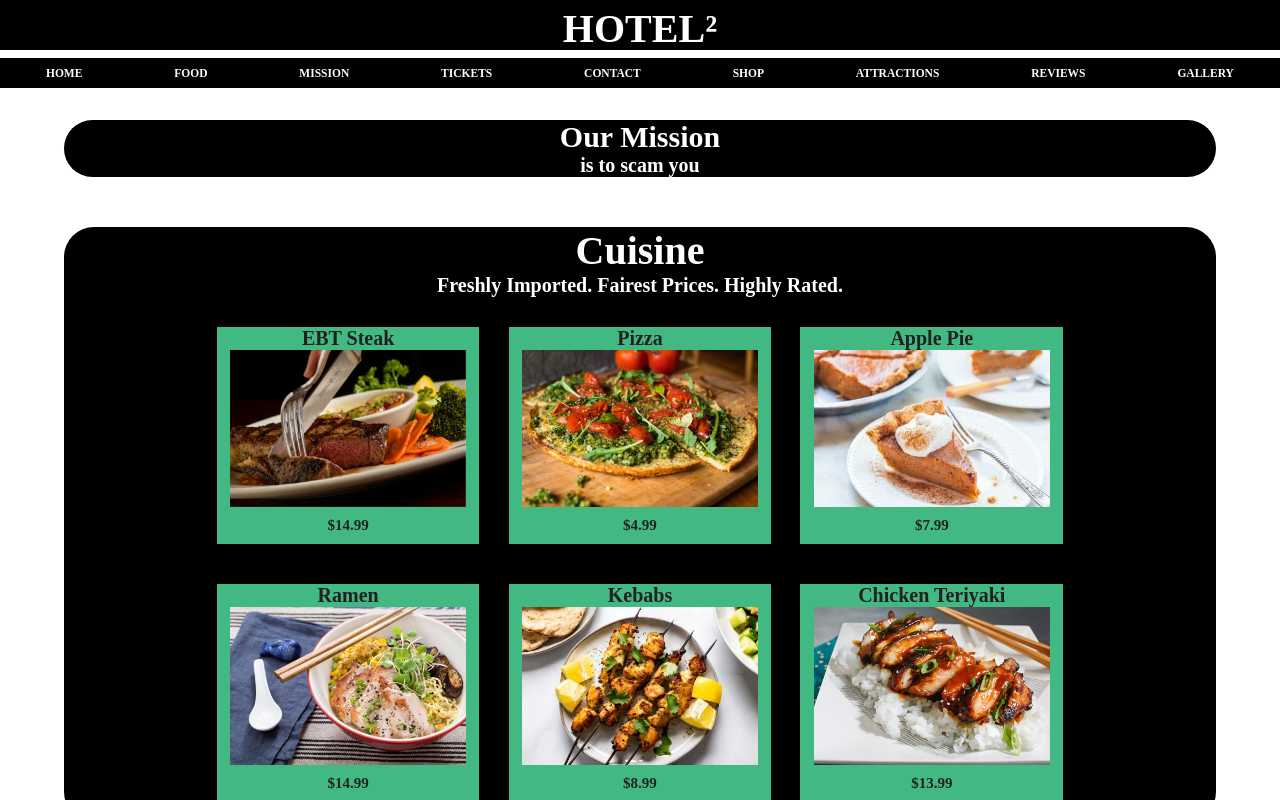
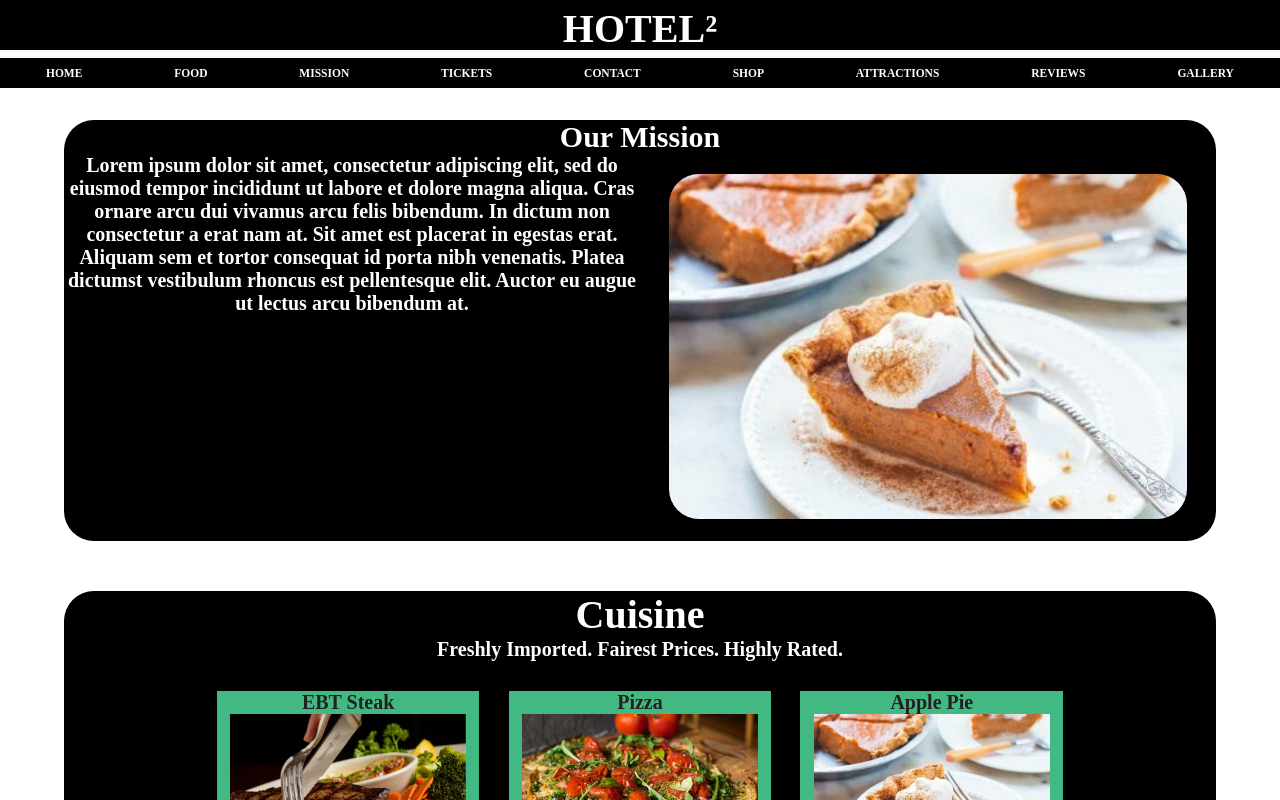
Before and after one commit to staten-island-tech/vue-project-2-ebt, a Nuxt app in the folder project/: page / in a window 1280 px wide. Shown: the top 800 px of the page. Built offline with nearby package versions, Linux system fonts and the light colour scheme.

Commit message:
Lorem ipsum dolor sit amet, consectetur adipiscing elit, sed do eiusmod tempor incididunt un labore et dolore magna aliqua.
about us

```diff
--- a/project/components/About.vue
+++ b/project/components/About.vue
@@ -1,7 +1,22 @@
 <template>
   <div>
     <h2>Our Mission</h2>
-    <h3>is to scam you</h3>
+    <div class="flex-parent">
+      <div class="flex-inner">
+        <h3>
+          Lorem ipsum dolor sit amet, consectetur adipiscing elit, sed do
+          eiusmod tempor incididunt ut labore et dolore magna aliqua. Cras
+          ornare arcu dui vivamus arcu felis bibendum. In dictum non consectetur
+          a erat nam at. Sit amet est placerat in egestas erat. Aliquam sem et
+          tortor consequat id porta nibh venenatis. Platea dictumst vestibulum
+          rhoncus est pellentesque elit. Auctor eu augue ut lectus arcu bibendum
+          at.
+        </h3>
+      </div>
+      <div class="flex-inner">
+        <img src="/pie.jpg" alt="" class="about-img height-auto w90" />
+      </div>
+    </div>
     <div></div>
   </div>
 </template>
@@ -11,4 +26,11 @@ export default {};
 </script>
 
 <style scoped>
+.flex-inner {
+  width: 50%;
+}
+.about-img {
+  border-radius: 30px;
+  margin: 20px auto;
+}
 </style>
--- a/project/components/Attractions.vue
+++ b/project/components/Attractions.vue
@@ -12,7 +12,7 @@
       >
         <h3>{{ attraction.name }}</h3>
         <img
-          class="attractions-image"
+          class="w90"
           v-bind:src="attraction.image"
           v-bind:alt="attraction.alt"
         />
@@ -64,7 +64,4 @@ export default {
   margin: 5rem;
   color: var(--primary);
 }
-.attractions-image {
-  width: 85%;
-}
 </style>
--- a/project/components/Card.vue
+++ b/project/components/Card.vue
@@ -1,7 +1,7 @@
 <template>
   <div class="card">
     <h3 class="title section-subtitle">{{ title }}</h3>
-    <img class="img1 margin-auto" :src="image" alt="" />
+    <img class="img-card margin-auto w90" :src="image" alt="" />
     <h4 class="pricetag">{{ desc }}</h4>
   </div>
 </template>
@@ -24,8 +24,7 @@ export default {
   margin: 2rem auto;
 }
 
-.img1 {
-  width: 90%;
+.img-card {
   display: block;
 }
 
--- a/project/components/Footer.vue
+++ b/project/components/Footer.vue
@@ -1,5 +1,5 @@
 <template>
-  <div class="footer">
+  <div class="footer w100">
     <h2>israel</h2>
   </div>
 </template>
@@ -10,7 +10,6 @@
   position: absolute;
   color: var(--primaryText);
   background-color: var(--primary);
-  width: 100%;
   left: 0;
   text-align: center;
 }
--- a/project/components/Header.vue
+++ b/project/components/Header.vue
@@ -1,10 +1,10 @@
 <template>
-  <div class="header">
-    <div class="header-topline">
+  <div class="header w100">
+    <div class="header-topline w100">
       <h1 class="header-topline-text">HOTEL²</h1>
     </div>
-    <div class="bar"></div>
-    <div class="header-bottomline flex-parent">
+    <div class="bar w100"></div>
+    <div class="header-bottomline w100 flex-parent">
       <h4
         class="link margin-auto"
         v-for="link in links"
@@ -60,7 +60,6 @@ export default {
   top: 0;
   position: fixed;
   color: var(--primaryText);
-  width: 100%;
   left: 0;
   text-align: center;
 }
@@ -69,7 +68,6 @@ export default {
 }
 .header-topline {
   top: 0;
-  width: 100%;
   position: fixed;
   height: 60px;
   margin-top: 0px;
@@ -78,13 +76,11 @@ export default {
 .header-bottomline {
   position: fixed;
   background-color: var(--primary);
-  width: 100%;
   top: 57.5px;
   height: 30px;
   font-size: 7.5px;
 }
 .bar {
-  width: 100%;
   top: 50px;
   position: fixed;
   background-color: white;
--- a/project/components/restaurant.vue
+++ b/project/components/restaurant.vue
@@ -71,10 +71,6 @@ export default {
 </script>
 
 <style>
-.home {
-  width: 95%;
-}
-
 .display {
   width: 80%;
   margin: 1rem auto;
--- a/project/components/tickets.vue
+++ b/project/components/tickets.vue
@@ -13,7 +13,7 @@
         <div class="display2">
           <main class="display flex-parent">
             <img src="arcade.jpg" alt="hotelo" class="img2 height-auto" />
-            <section class="space1">
+            <section class="space1 w100">
               <div>Nights: {{ active.nights }}</div>
               <div>Small: {{ pricetag(active.priceSmall) }}</div>
               <div>Medium: {{ pricetag(active.priceMedium) }}</div>
@@ -106,7 +106,6 @@ export default {
 }
 
 .space1 {
-  width: 100%;
   margin: 0.5rem auto;
   font-size: 1.5rem;
 }
--- a/project/pages/index.vue
+++ b/project/pages/index.vue
@@ -96,4 +96,10 @@ body,
 .section-subtitle {
   font-size: var(--h3);
 }
+.w90 {
+  width: 90%;
+}
+.w100 {
+  width: 100%;
+}
 </style>
```
